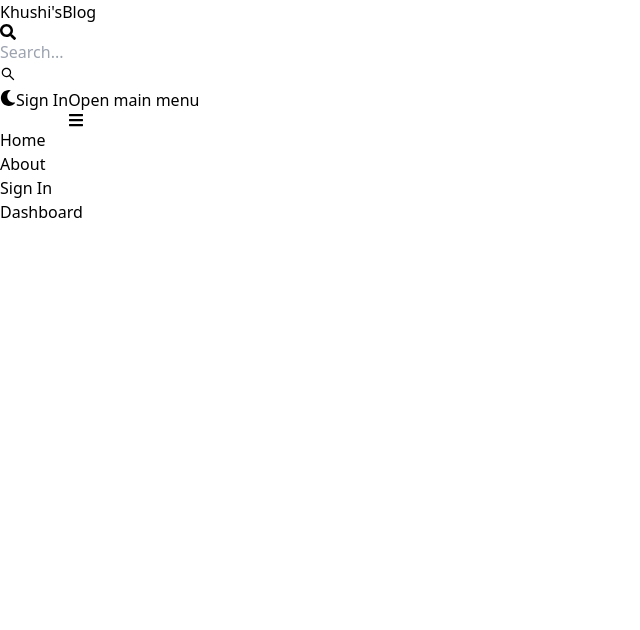
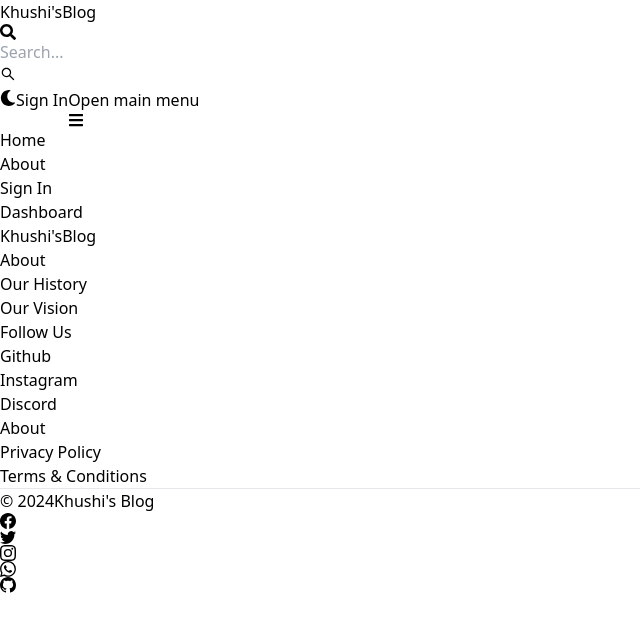
Before and after one commit to khushikesarwani/blogging-MERN, a React (Vite) app in the folder client/: page /dashboard in a window 1280 px wide. Shown: the top 630 px of the page, without its empty margins (0-640 px from the left). Built offline with nearby package versions, Linux system fonts and the light colour scheme.

Commit message:
footer added

```diff
--- a/client/src/App.jsx
+++ b/client/src/App.jsx
@@ -7,6 +7,7 @@ import Header from './components/Header.jsx';
 import About from './pages/About';
 import Profile from './pages/Profile';
 import Dashboard from './pages/Dashboard.jsx';
+import Footer from './components/Footer.jsx';
 
 const App = () => {
   return (
@@ -21,6 +22,7 @@ const App = () => {
         <Route path='/profile' element={<Profile />} />
         <Route path='/dashboard' element={<Dashboard />} />
       </Routes>
+      <Footer />
     </BrowserRouter>
   )
 }
--- /dev/null
+++ b/client/src/components/Footer.jsx
@@ -0,0 +1,77 @@
+import React from 'react';
+import { Footer } from 'flowbite-react';
+import {Link} from 'react-router-dom';
+import {BsFacebook, BsTwitter, BsInstagram, BsWhatsapp, BsGithub} from 'react-icons/bs';
+
+const FooterComp = () => {
+  return (
+    <Footer className='boder border-t-8 border-teal-500'>
+
+<div className='w-full max-w-7xl mx-auto'>
+<div className='grid w-full justify-between sm:flex md:grid-cols-1'>
+<div className='mt-5'>
+<Link to='/' className='  font-bold dark:text-white text-lg '>
+      <span className='px-2 py-1 bg-gradient-to-r from-indigo-500
+      to-pink-500  text-white '>Khushi's</span><span>Blog</span>
+      </Link>
+</div>
+
+<div className='grid grid-cols-2 gap-8 sm:grid-cols-3 sm:gap-6 mt-4'>
+<div>
+<Footer.Title title='About' />
+<Footer.LinkGroup col>
+<Footer.Link href='https://google.com' target='_blank' rel='noopener noreferror' >
+    Our History
+</Footer.Link>
+<Footer.Link href='https://google.com' target='_blank' rel='noopener noreferror' >
+    Our Vision
+</Footer.Link>
+</Footer.LinkGroup>
+</div>
+
+<div>
+<Footer.Title title='Follow Us' />
+<Footer.LinkGroup col>
+<Footer.Link href='https://github.com' target='_blank' rel='noopener noreferror' >
+   Github
+</Footer.Link>
+<Footer.Link href='https://instagram.com' target='_blank' rel='noopener noreferror' >
+   Instagram
+</Footer.Link>
+<Footer.Link href='https://discord.com' target='_blank' rel='noopener noreferror' >
+   Discord
+</Footer.Link>
+</Footer.LinkGroup>
+</div>
+
+<div>
+<Footer.Title title='About' />
+<Footer.LinkGroup col>
+<Footer.Link href='#'  >
+    Privacy Policy
+</Footer.Link>
+<Footer.Link href='#' >
+    Terms &amp; Conditions
+</Footer.Link>
+</Footer.LinkGroup>
+</div>
+</div>
+</div>
+<Footer.Divider />
+<div className='w-full sm:flex sm:items-center sm:justify-between'>
+    <Footer.Copyright href="#" by="Khushi's Blog" year={new Date().getFullYear()} />
+    <div className='flex gap-6 sm:mt-0 mt-4 sm:justify-center'>
+        <Footer.Icon href="#" icon={BsFacebook} />
+        <Footer.Icon href="#" icon={BsTwitter} />
+        <Footer.Icon href="#" icon={BsInstagram} />
+        <Footer.Icon href="#" icon={BsWhatsapp} />
+        <Footer.Icon href="#" icon={BsGithub} />
+    </div>
+</div>
+
+</div>
+    </Footer>
+  )
+}
+
+export default FooterComp
--- a/client/src/pages/SignUp.jsx
+++ b/client/src/pages/SignUp.jsx
@@ -40,7 +40,7 @@ if(!data.email || !data.username || !data.password){
         body:JSON.stringify(data)
       });
      const d= await response.json();
-     console.log(d);
+    //  console.log(d);
 setLoading(false);
 if(d.success===false){
   return setErrormessage(d.message);
```
Also changed, not shown: 1 other file (tests, documents, lock files or other folders).
